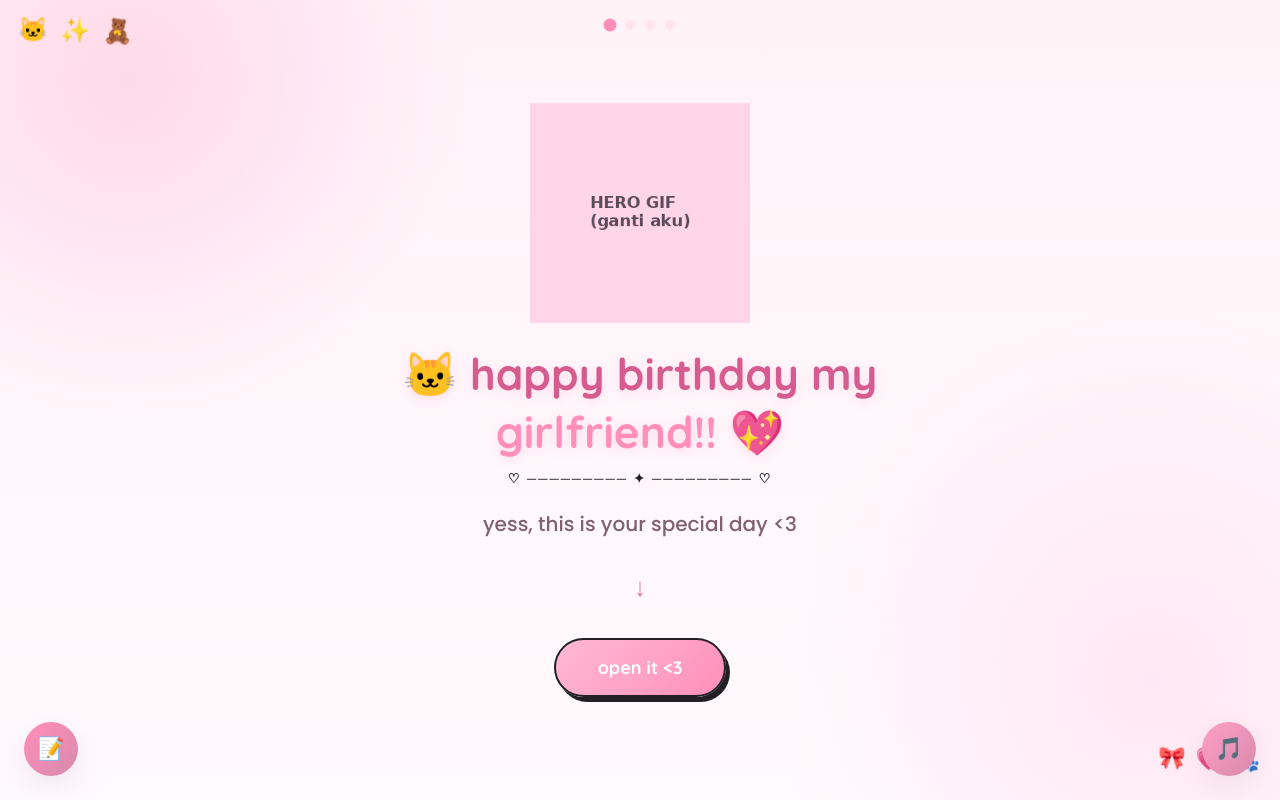
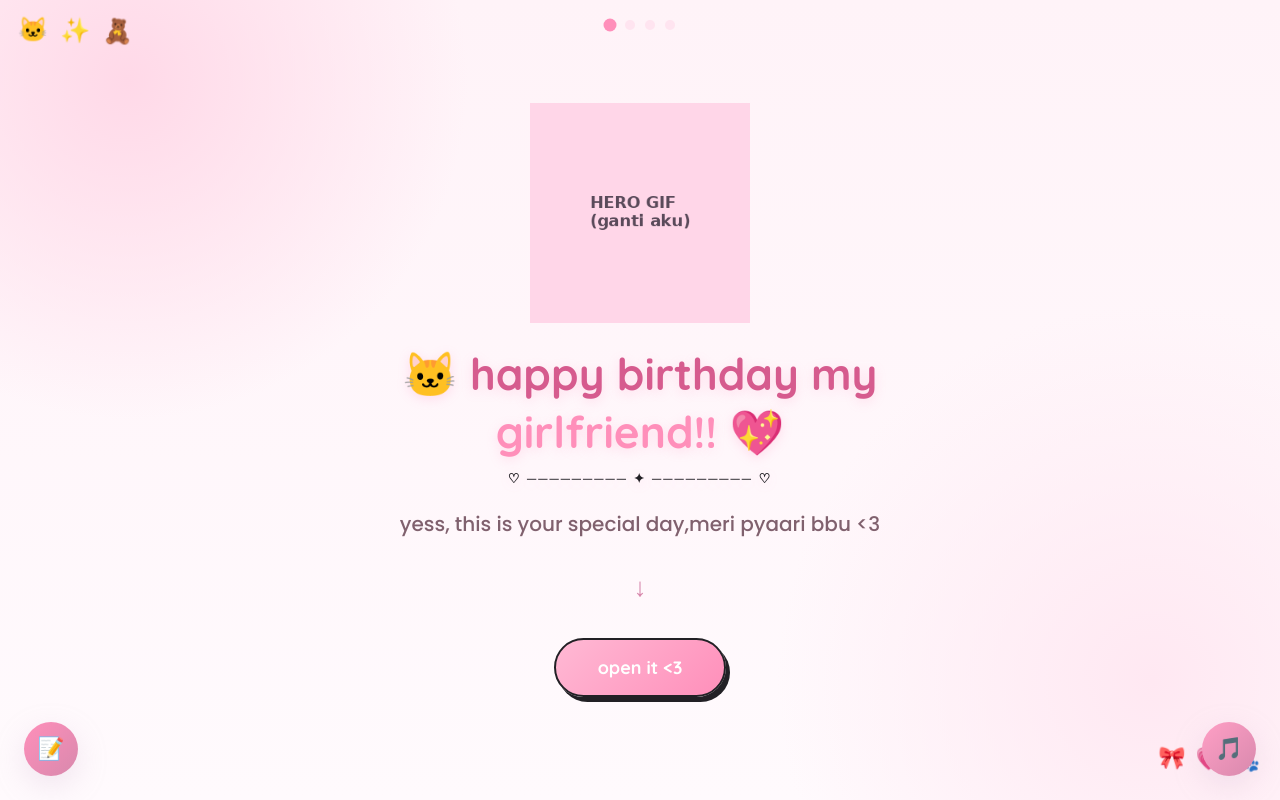
Before and after one commit to shubh28116-crypto/birthday-surprise, a plain HTML site: page index.html in a window 1280 px wide. Drawn offline with Linux system fonts and the light colour scheme.

Commit message:
Update index.html

```diff
--- a/index.html
+++ b/index.html
@@ -3,7 +3,7 @@
 <head>
 <meta charset="UTF-8">
 <meta name="viewport" content="width=device-width, initial-scale=1.0">
-<title>Happy Birthday My Girlfriend 💖</title>
+<title>Happy Birthday My Nagmu 💋💖</title>
 <link rel="preconnect" href="https://fonts.googleapis.com">
 <link rel="preconnect" href="https://fonts.gstatic.com" crossorigin>
 <link href="https://fonts.googleapis.com/css2?family=Poppins:wght@300;400;500;600;700;800&family=Quicksand:wght@500;600;700&display=swap" rel="stylesheet">
@@ -42,7 +42,7 @@
       <!-- ⬆⬆⬆ AKHIR HERO GIF ⬆⬆⬆ -->
 
       <h1 class="hero-title">happy birthday my <span>girlfriend!!</span> 💖</h1>
-      <p class="hero-subtitle">yess, this is your special day &lt;3</p>
+      <p class="hero-subtitle">yess, this is your special day,meri pyaari bbu &lt;3</p>
 
       <div class="scroll-hint">↓</div>
       <a href="gallery.html" class="nav-btn">open it &lt;3</a>
```
